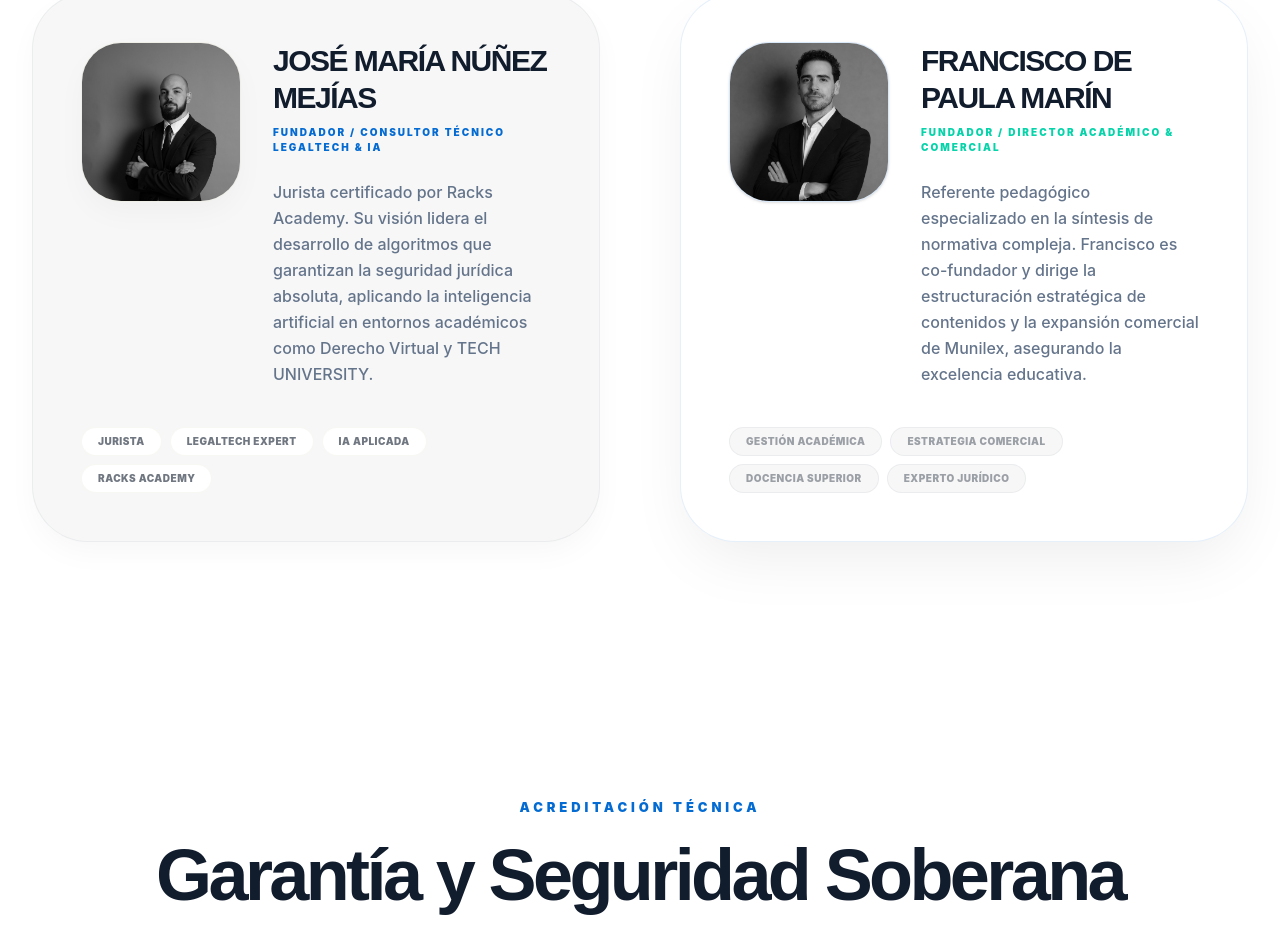
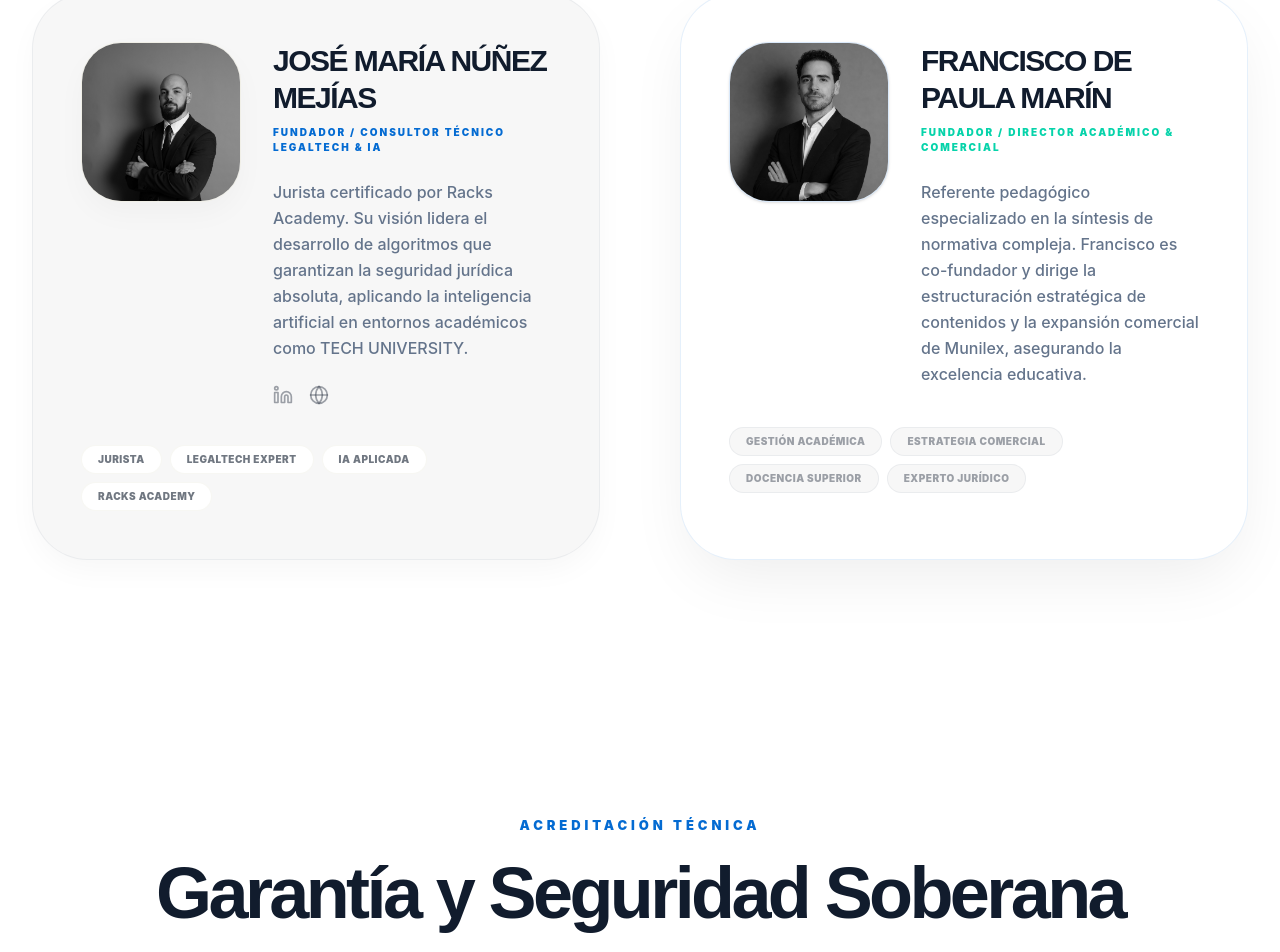
Before and after one commit to automatizacionesnunez-byte/Munilex-Academy-web, a React (Vite) app: page /sobre-nosotros in a window 1280 px wide. Shown: the part 2768-3720 px from the top of the page. Built offline with nearby package versions, Linux system fonts and the light colour scheme.

Commit message:
docs: remove Derecho Virtual from bio and link TECH UNIVERSITY to expert profile

```diff
--- a/src/pages/munilex-academy/AcademyAbout.tsx
+++ b/src/pages/munilex-academy/AcademyAbout.tsx
@@ -10,11 +10,11 @@ const AcademyAbout = () => {
       name: "José María Núñez Mejías",
       role: "Fundador / Consultor Técnico LegalTech & IA",
       image: joseMariaImg,
-      description: "Jurista certificado por Racks Academy. Especializado en la convergencia del Derecho y la Inteligencia Artificial. Con una sólida trayectoria aplicando la IA al mundo académico en centros como Derecho Virtual y TECH UNIVERSITY, lidera la visión técnica de Munilex Academy.",
+      description: "Jurista certificado por Racks Academy. Especializado en la convergencia del Derecho y la Inteligencia Artificial. Con una sólida trayectoria aplicando la IA al mundo académico en instituciones como TECH UNIVERSITY, lidera la visión técnica de Munilex Academy.",
       tags: ["Jurista", "LegalTech", "IA Aplicada", "Racks Academy"],
       social: {
         linkedin: "https://www.linkedin.com/in/jose-maria-nu%C3%B1ez-mejia-73b06222b/",
-        web: "https://wa.me/34605392912"
+        web: "https://www.techtitute.com/es-es/docentes/nunez-mejias-jose-maria"
       }
     },
     {
--- a/src/pages/munilex/About.tsx
+++ b/src/pages/munilex/About.tsx
@@ -1,6 +1,6 @@
 import { useState } from 'react';
 import { motion, AnimatePresence } from 'framer-motion';
-import { ShieldCheck, Target, Zap, Quote, Award, GraduationCap, ArrowRight } from 'lucide-react';
+import { ShieldCheck, Target, Zap, Quote, Award, GraduationCap, ArrowRight, Linkedin, Globe, Mail } from 'lucide-react';
 import joseMariaImg from '../../assets/jose_maria.jpg';
 import franciscoMarinImg from '../../assets/francisco_marin.jpg';
 
@@ -186,9 +186,13 @@ const About = () => {
                 <div>
                   <h3 className="text-3xl font-black text-secondary leading-tight mb-2 tracking-tighter uppercase">José María Núñez Mejías</h3>
                   <div className="text-[10px] font-black uppercase tracking-[0.2em] text-primary-container mb-6">Fundador / Consultor Técnico LegalTech & IA</div>
-                  <p className="text-on-surface-variant leading-relaxed font-medium">
-                    Jurista certificado por Racks Academy. Su visión lidera el desarrollo de algoritmos que garantizan la seguridad jurídica absoluta, aplicando la inteligencia artificial en entornos académicos como Derecho Virtual y TECH UNIVERSITY.
+                  <p className="text-on-surface-variant leading-relaxed font-medium mb-6">
+                    Jurista certificado por Racks Academy. Su visión lidera el desarrollo de algoritmos que garantizan la seguridad jurídica absoluta, aplicando la inteligencia artificial en entornos académicos como TECH UNIVERSITY.
                   </p>
+                  <div className="flex gap-4">
+                    <a href="https://www.linkedin.com/in/jose-maria-nu%C3%B1ez-mejia-73b06222b/" target="_blank" rel="noopener noreferrer" className="text-secondary/40 hover:text-primary-container transition-colors"><Linkedin className="w-5 h-5" /></a>
+                    <a href="https://www.techtitute.com/es-es/docentes/nunez-mejias-jose-maria" target="_blank" rel="noopener noreferrer" className="text-secondary/40 hover:text-primary-container transition-colors"><Globe className="w-5 h-5" /></a>
+                  </div>
                 </div>
               </div>
               <div className="flex flex-wrap gap-2">
```
